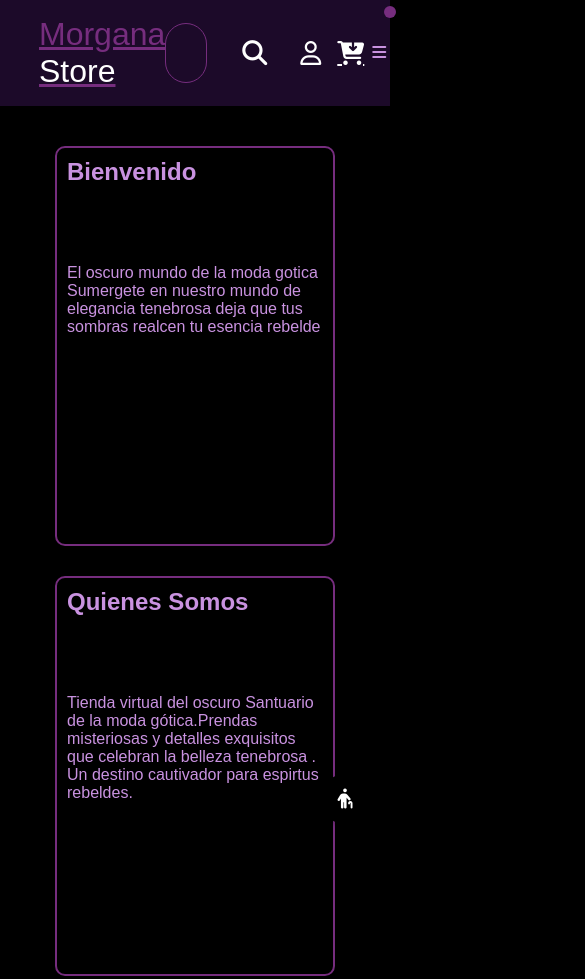
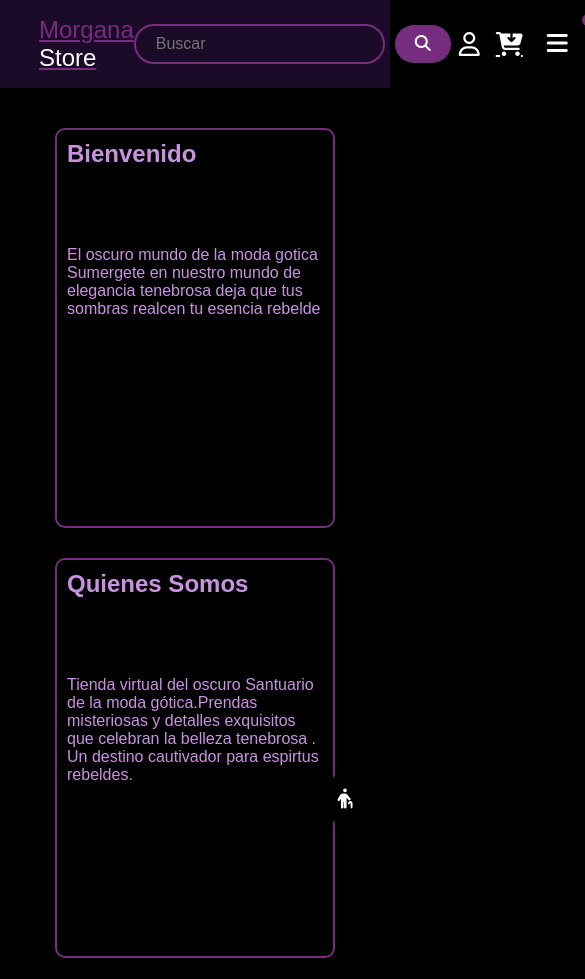
Before and after one commit to Mario-Quitia/Ecomerce, a website: page Ecomerce/index.html in a window 390 px wide. Shown: the top 979 px of the page, 585 px wide, since content can reach past the window. Drawn offline with Linux system fonts and the light colour scheme; files whose address does not match are found by name; a web font is replaced by a local one.

Commit message:
busquedad

```diff
--- a/Ecomerce/cartshop.js
+++ b/Ecomerce/cartshop.js
@@ -34,8 +34,6 @@ const product = [
   { id: 11, image: '../imagenes//novedades2.png', title: 'Ropa gótica nueva', price: 50, category: 'Novedades' }
 ];
 
-const loginButton = document.getElementById("loginButton");
-const loginModal = document.getElementById("loginModal");
 
 
 // Extracción única de categorías de productos.
--- a/Ecomerce/index.html
+++ b/Ecomerce/index.html
@@ -13,8 +13,6 @@
   <link rel="stylesheet" href="https://cdnjs.cloudflare.com/ajax/libs/font-awesome/6.5.1/css/all.min.css">
 </head>
 <body>
-  <div class="overlay">
-    <div class="loader"></div>
     <div class="accessibility-panel">
       <button class="boton-accesibilidad" onclick="abrirMenuAccesibilidad()">
         <i class="fa-solid fa-person-cane"></i> <!-- Ícono de accesibilidad -->
--- a/Ecomerce/style.css
+++ b/Ecomerce/style.css
@@ -24,7 +24,7 @@ nav {
 
 .logo {
   color: #762d7e;
-  font-size: 2rem;
+  font-size: 1.5rem;
 }
 
 .logo span {
@@ -54,7 +54,6 @@ nav {
   position: relative;
 }
 
-
 .icon-link {
   color: #fff;
   font-size: 1.5rem;
@@ -68,48 +67,35 @@ nav {
 .icon-link:hover {
   color: #762d7e;
 }
-.search-btn {
-  background-color: transparent;
-}
 
 .search-input {
   outline: none;
   box-sizing: border-box;
-  height: 60px;
-  width: 0px;
+  height: 40px; /* Se ha reducido la altura del campo de búsqueda */
+  width: -1px;
   padding: 0 20px;
-  color: #000;
-  border-radius: 50px;
-  font-size: 20px;
-  border: 1px solid #762d7e;
+  color: #fff; /* Color del texto cambiado a blanco */
+  border: 2px solid #762d7e; /* Se ha añadido un borde de color */
+  border-radius: 20px; /* Se ha redondeado el borde */
+  font-size: 16px; /* Tamaño de fuente reducido */
   transition: all .7s ease;
   background-color: transparent;
   margin-right: 10px;
 }
 
 .search-btn {
+  background-color: #762d7e; /* Se ha cambiado el color de fondo del botón */
   border: none;
-  border-radius: 0 50px 50px 0;
   cursor: pointer;
-  transition: .5s;
-}
-
-.search-btn i {
-  font-size: 25px;
-  color: white;
-  line-height: 60px;
+  color: #fff; /* Se ha cambiado el color del texto del botón a blanco */
+  padding: 10px 20px; /* Se ha añadido relleno al botón para que sea más grande */
+  border-radius: 20px; /* Se ha redondeado el borde del botón */
+  font-size: 16px; /* Tamaño de fuente del botón ajustado */
+  transition: background-color 0.3s; /* Efecto de transición al pasar el ratón */
 }
 
 .search-btn:hover {
-  background-color: #280d36;
-}
-
-.right-nav:hover .search-input {
-  width: 250px;
-}
-
-.right-nav:hover .search-btn i {
-  transform: rotate(-360deg);
+  background-color: #5c1e59; /* Color de fondo del botón al pasar el ratón */
 }
 
 #icon-cart i {
@@ -134,28 +120,43 @@ nav {
   line-height: 1;
 }
 
-
+.menu-toggle {
+  display: none; /* Oculta el menú toggle por defecto */
+}
 
 @media screen and (max-width: 768px) {
   .nav-links {
-    display: none; /* Oculta el menú en dispositivos móviles */
-    flex-direction: column; /* Muestra los enlaces en una columna */
-    background-color: #1c0a29; /* Color de fondo para el menú */
+    display: none; /* Oculta el menú en dispositivos móviles por defecto */
+    flex-direction: column;
+    background-color: #1c0a29;
     position: absolute;
-    top: 70px; /* Ajusta la posición vertical */
+    top: 70px;
     left: 0;
     width: 100%;
     padding: 1rem;
     z-index: 10;
   }
+
   .nav-links a {
-    padding: 1rem 0; /* Ajusta el espaciado entre enlaces */
-    text-align: center; /* Centra el texto */
+    padding: 1rem 0;
+    text-align: center;
   }
+
   .nav-links.active {
-    display: flex; /* Muestra el menú cuando se activa */
+    display: flex;
+  }
+
+  .menu-toggle {
+    display: block; /* Muestra el menú toggle en dispositivos móviles */
+    color: #fff;
+    font-size: 1.5rem;
+    padding: 0 1rem;
+    cursor: pointer;
   }
 }
+
+
+
 
 
 .tarjetas-inicio{
```
